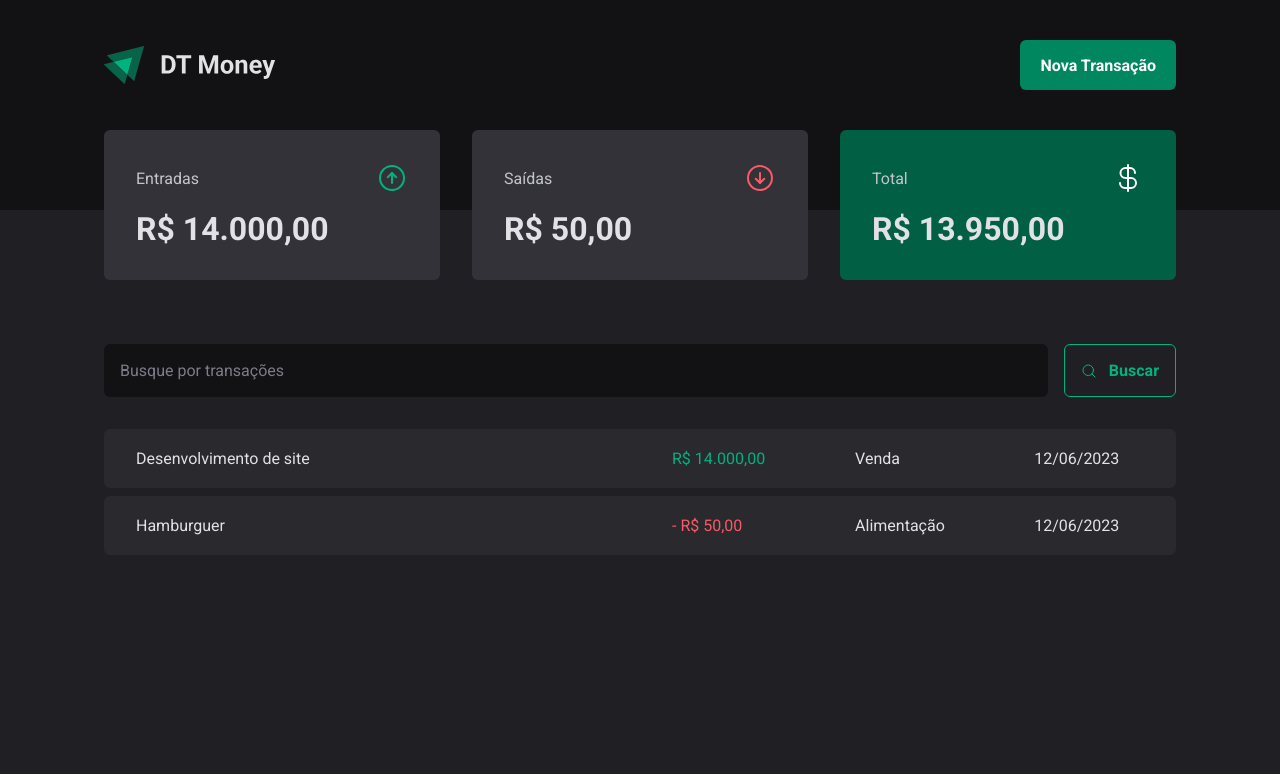
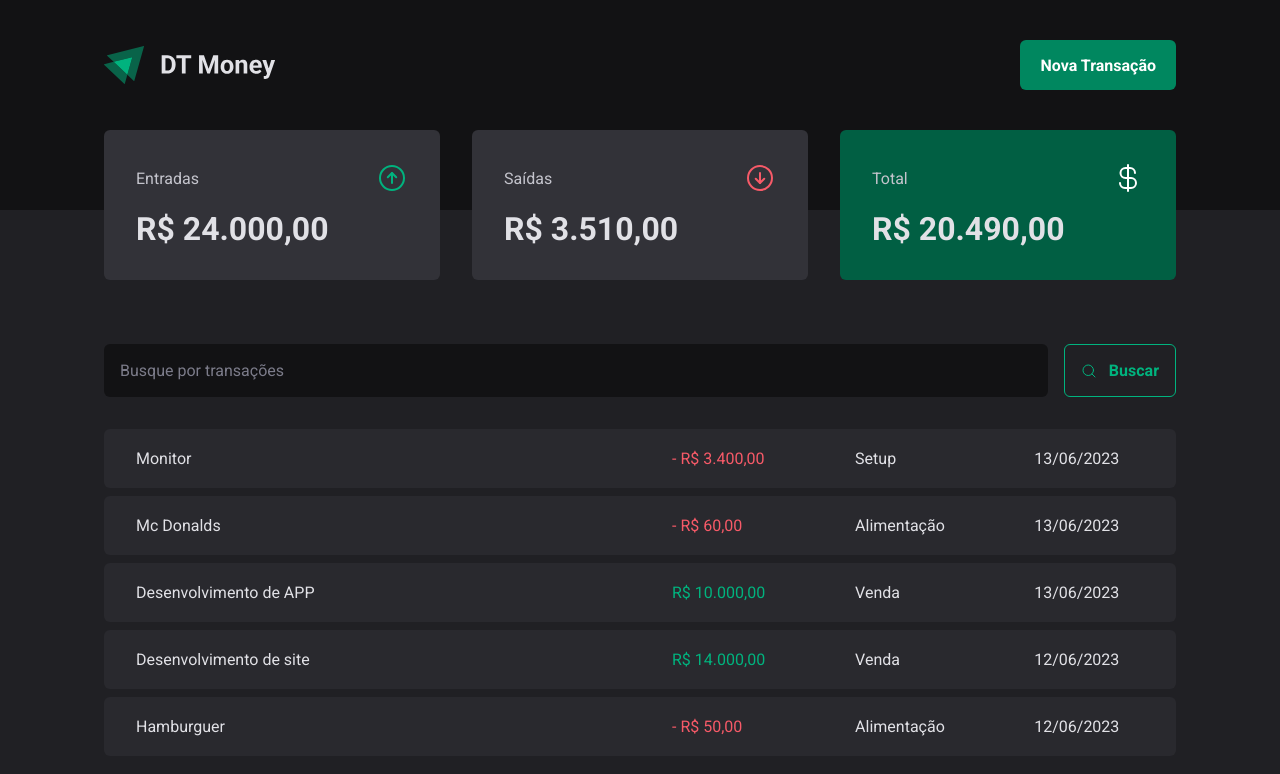
Before and after one commit to matheusbr1/dtmoney-ignite, a React (Vite) app: page / in a window 1280 px wide. Shown: the top 774 px of the page. Built offline with nearby package versions, Linux system fonts and the light colour scheme; data requests are answered from the project's data file.

Commit message:
feat: add createTransaction fetch into transactions context

```diff
--- a/server.json
+++ b/server.json
@@ -15,6 +15,30 @@
       "category": "Alimentação",
       "price": 50,
       "createdAt": "2023-06-12T12:36:16.248Z"
+    },
+    {
+      "category": "Venda",
+      "description": "Desenvolvimento de APP",
+      "price": 10000,
+      "type": "income",
+      "createdAt": "2023-06-13T15:52:46.078Z",
+      "id": 3
+    },
+    {
+      "category": "Alimentação",
+      "description": "Mc Donalds",
+      "price": 60,
+      "type": "outcome",
+      "createdAt": "2023-06-13T16:02:35.737Z",
+      "id": 4
+    },
+    {
+      "category": "Setup",
+      "description": "Monitor",
+      "price": 3400,
+      "type": "outcome",
+      "createdAt": "2023-06-13T16:04:33.490Z",
+      "id": 5
     }
   ]
 }
--- a/src/components/NewTransactionsModal/index.tsx
+++ b/src/components/NewTransactionsModal/index.tsx
@@ -4,6 +4,8 @@
 import { Controller, useForm } from "react-hook-form";
 import * as z from 'zod'
 import { zodResolver } from '@hookform/resolvers/zod'
+import { useContext } from 'react';
+import { TransactionsContext } from '../../contexts/TransactionsContext';
 
 const newTransactionFormSchema = z.object({
   description: z.string(),
@@ -19,16 +21,20 @@
     handleSubmit,
     register,
     control,
+    reset,
     formState: { isSubmitting }
   } = useForm<newTransactionFormInputs>({
     resolver: zodResolver(newTransactionFormSchema)
   })
 
+  const { createTransaction } = useContext(TransactionsContext)
+
   async function handleCreateTransaction(data: newTransactionFormInputs) {
-    console.log(data)
-    await new Promise((resolve, reject) => {
-      setTimeout(() => {resolve(true)}, 2000)
-    })
+    const { category, description, price, type } = data
+
+    await createTransaction({ category, description, price, type })
+
+    reset()
   }
 
   return (
--- a/src/contexts/TransactionsContext.tsx
+++ b/src/contexts/TransactionsContext.tsx
@@ -13,6 +13,7 @@
 interface TransactionsContext {
   transactions: Transaction[]
   fetchTransacions: (query?: string) => Promise<void>
+  createTransaction: (data: CreateTransactionInput) => Promise<void>
 }
 
 export const TransactionsContext = createContext({} as TransactionsContext)
@@ -21,16 +22,41 @@
   children: ReactNode
 }
 
+interface CreateTransactionInput {
+  description: string
+  price: number
+  category: string
+  type: 'income' | 'outcome'
+}
+
 export function TransactionsProvider({ children }: TransactionsProviderProps) {
   const [transactions, setTransactions] = useState<Transaction[]>([])
 
   async function fetchTransacions (query?: string) {
     const response = await api.get('transactions', {
       params: {
+        _sort: 'createdAt',
+        _order: 'desc',
         q: query
       }
     })
     setTransactions(response.data)
+  }
+
+  async function createTransaction (data: CreateTransactionInput) {
+    const { category, description, price, type } = data
+
+    const response = await api.post('transactions', {
+      category,
+      description,
+      price,
+      type,
+      createdAt: new Date()
+    })
+
+    setTransactions(state => [response.data, ...state])
+
+    console.log(response.data)
   }
 
   useEffect(() => {
@@ -40,7 +66,8 @@
   return (
     <TransactionsContext.Provider value={{
       transactions,
-      fetchTransacions
+      fetchTransacions,
+      createTransaction
     }} >
       {children}
     </TransactionsContext.Provider>
```
